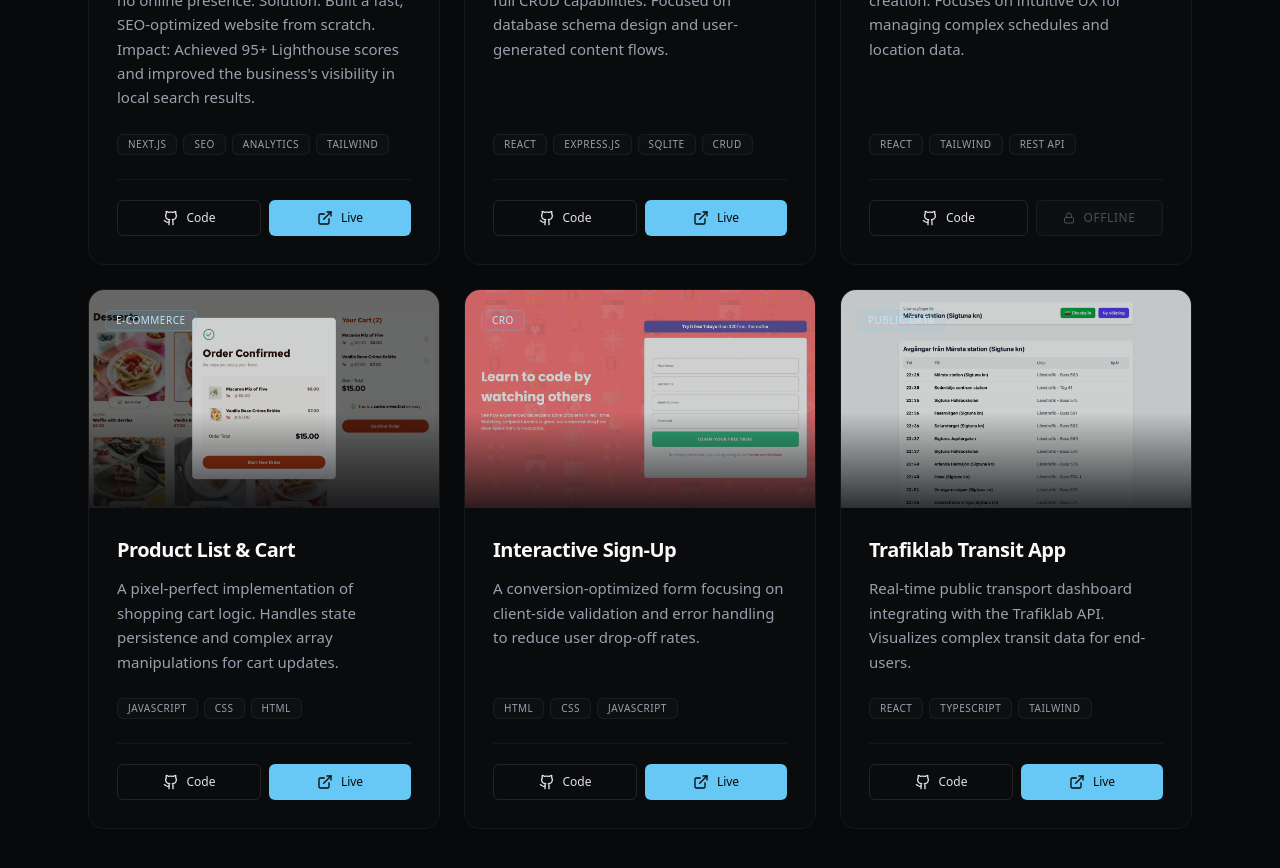
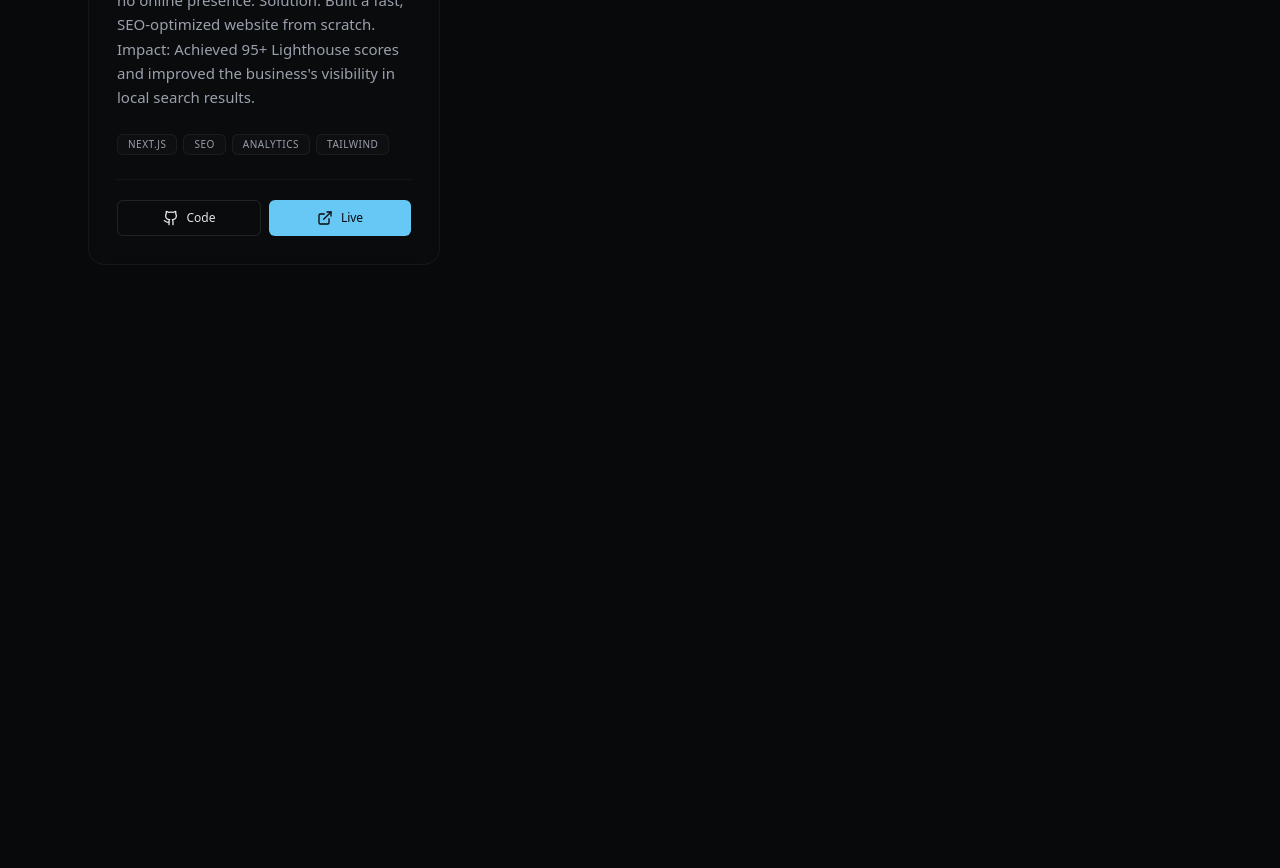
Before and after one commit to Taninwat-55/my-portfolio, a Next.js app: page /projects in a window 1280 px wide. Shown: the part 1440-2308 px from the top of the page. After the commit the page ends 1801 px from the top, so only its background shows below. Built offline with nearby package versions, Linux system fonts and the light colour scheme.

Commit message:
feat: update case studies and projects to only include valid ones

```diff
--- a/app/data.ts
+++ b/app/data.ts
@@ -22,7 +22,7 @@ export const siteContent = {
   heroSubtitle:
     "I've led teams, owned operations, and shipped real products — then coded the interface myself. Frontend developer by training, product thinker by instinct.",
   aboutP1:
-    "I started from a business background, but I was drawn to the craft of building. I completed a Frontend Developer internship at Trailr.ai — an early-stage AI startup — where I architected the navigation system using React and Zustand, and bridged design vision with technical constraints during a full platform overhaul.",
+    "I started from a business background, but I was drawn to the craft of building. At Trailr.ai — an early-stage AI startup — I architected the navigation system using React and Zustand, bridged design vision with technical constraints during a full platform overhaul, and transitioned from intern to equity partner with a signed shareholder agreement.",
   aboutP2:
     "I hold a Professional Bachelor in Frontend Development (in progress) alongside a Master of Science in Business & Economics from Uppsala University. I build with React, Next.js, TypeScript, and Tailwind — and I care deeply about performance, accessibility, and user experience. Having a business background means I don't just build features; I understand why they matter.",
   cvLink: "/assets/(Website)Taninwat_Kaewpankan_CV.pdf",
@@ -76,11 +76,11 @@ export const experience = [
   {
     id: "work-trailr",
     type: "work",
-    role: "Frontend Developer Intern",
+    role: "Frontend Developer → Partner (Equity)",
     organization: "Trailr.ai (Remote)",
-    period: "Sep 2025 - Dec 2025",
+    period: "Sep 2025 - Present",
     description:
-      "Built core UI features for an early-stage AI startup (pre-launch). Architected the navigation system using React & Zustand, implemented complex state flows, and resolved the gap between design specs and technical feasibility during a complete platform overhaul.",
+      "Joined as a frontend intern at an early-stage AI startup (pre-launch). Architected the navigation system using React & Zustand, bridged design specs and technical feasibility during a full platform overhaul, and transitioned to equity partner with a signed shareholder agreement.",
   },
   {
     id: "edu-1",
@@ -190,71 +190,6 @@ export const projects = [
     },
     image: "/assets/Racha_img.webp",
   },
-  {
-    id: 4,
-    title: "Forum Web Application",
-    category: "Community",
-    description:
-      "A scalable discussion platform featuring full CRUD capabilities. Focused on database schema design and user-generated content flows.",
-    tech: ["React", "Express.js", "SQLite", "CRUD"],
-    links: {
-      demo: "https://forum-app-project-react.vercel.app",
-      code: "https://github.com/Taninwat-55/Forum-App-Project-React",
-    },
-    image: "/assets/Forum-img.webp",
-  },
-  {
-    id: 5,
-    title: "Voyager Travel Planner",
-    category: "Productivity",
-    description:
-      "A travel logistics tool simplifying itinerary creation. Focuses on intuitive UX for managing complex schedules and location data.",
-    tech: ["React", "Tailwind", "REST API"],
-    links: {
-      demo: "#",
-      code: "https://github.com/Taninwat-55/travel-planner-voyager",
-    },
-    image: "/assets/travel-plan.webp",
-  },
-  {
-    id: 6,
-    title: "Product List & Cart",
-    category: "E-Commerce",
-    description:
-      "A pixel-perfect implementation of shopping cart logic. Handles state persistence and complex array manipulations for cart updates.",
-    tech: ["JavaScript", "CSS", "HTML"],
-    links: {
-      demo: "https://taninwat-55.github.io/Product-list-with-cart/",
-      code: "https://github.com/Taninwat-55/Product-list-with-cart",
-    },
-    image: "/assets/Product-list-with-cart-img.webp",
-  },
-  {
-    id: 7,
-    title: "Interactive Sign-Up",
-    category: "CRO",
-    description:
-      "A conversion-optimized form focusing on client-side validation and error handling to reduce user drop-off rates.",
-    tech: ["HTML", "CSS", "JavaScript"],
-    links: {
-      demo: "https://taninwat-55.github.io/Intro-component-with-sign-up-form/",
-      code: "https://github.com/Taninwat-55/Intro-component-with-sign-up-form",
-    },
-    image: "/assets/sign-up-form-project.webp",
-  },
-  {
-    id: 8,
-    title: "Trafiklab Transit App",
-    category: "Public Data",
-    description:
-      "Real-time public transport dashboard integrating with the Trafiklab API. Visualizes complex transit data for end-users.",
-    tech: ["React", "TypeScript", "Tailwind"],
-    links: {
-      demo: "https://react-trafiklab-app.vercel.app",
-      code: "https://github.com/Taninwat-55/react-trafiklab-app",
-    },
-    image: "/assets/Trafiklab-app-img.webp",
-  },
 ];
 
 export const featuredProjects = projects.slice(0, 3);
```
